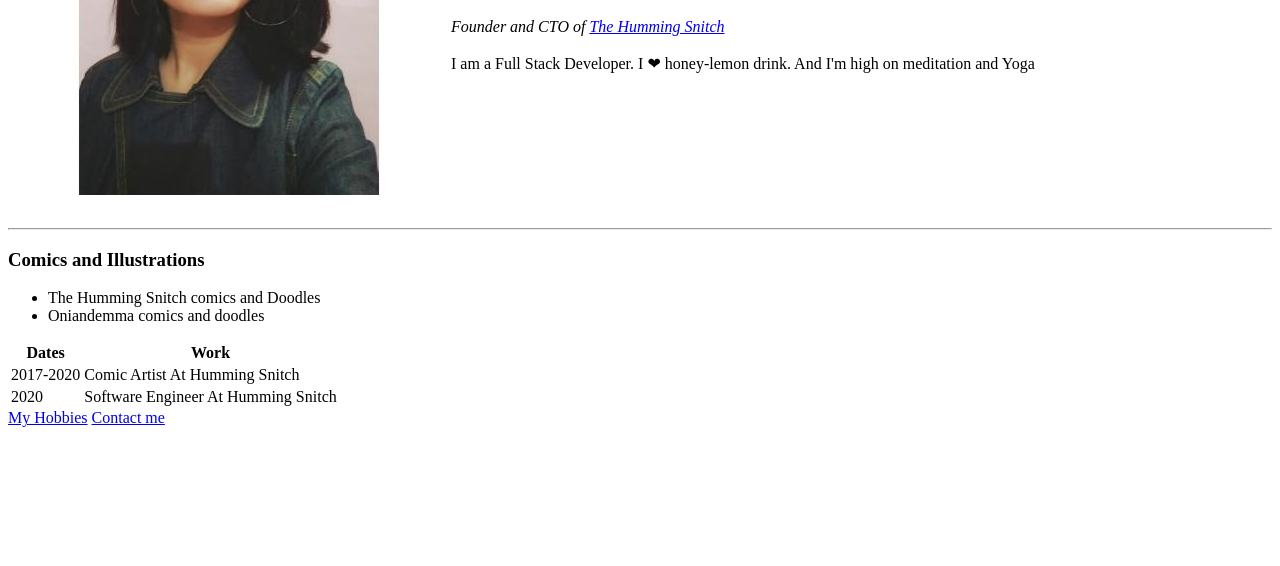
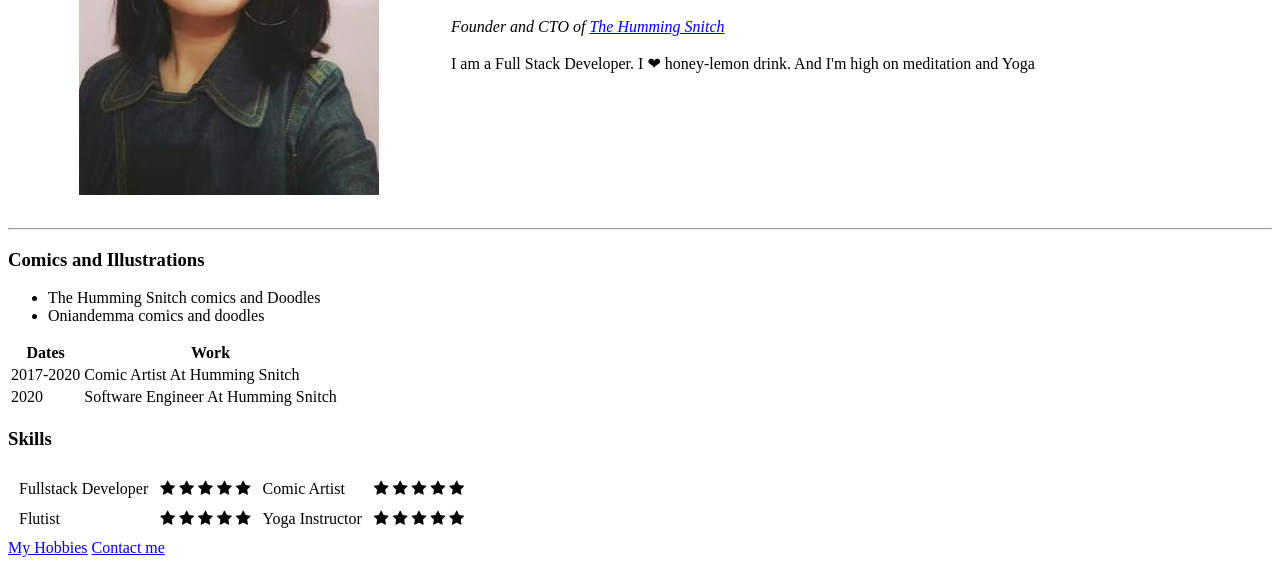
Before and after one commit to sunakshitejwani/xcv, a plain HTML site: page index.html in a window 1280 px wide. Shown: the part 234-800 px from the top of the page. Drawn offline with Linux system fonts and the light colour scheme.

Commit message:
index.html

```diff
--- a/index.html
+++ b/index.html
@@ -3,6 +3,10 @@
   <head>
     <meta charset="utf-8" />
     <title>Sunakshi's Personal Page</title>
+    <link
+      rel="stylesheet"
+      href="https://cdnjs.cloudflare.com/ajax/libs/font-awesome/4.7.0/css/font-awesome.min.css"
+    />
   </head>
   <body>
     <table cellspacing="20">
@@ -54,6 +58,55 @@
       </tbody>
       <tfoot></tfoot>
     </table>
+
+    <h3>Skills</h3>
+    <table cellspacing="10">
+      <tr>
+        <td>
+            Fullstack Developer
+        </td>
+        <td>
+            <span class="fa fa-star checked"></span>
+            <span class="fa fa-star checked"></span>
+            <span class="fa fa-star checked"></span>
+            <span class="fa fa-star checked" ></span>
+            <span class="fa fa-star checked"></span>
+        </td>
+        <td>
+            Comic Artist
+        </td>
+        <td>
+            <span class="fa fa-star checked"></span>
+            <span class="fa fa-star checked"></span>
+            <span class="fa fa-star checked"></span>
+            <span class="fa fa-star checked" ></span>
+            <span class="fa fa-star checked"></span>
+        </td>
+      </tr>
+      <tr>
+        <td>
+            Flutist
+        </td>
+        <td>
+            <span class="fa fa-star checked"></span>
+            <span class="fa fa-star checked"></span>
+            <span class="fa fa-star checked"></span>
+            <span class="fa fa-star checked" ></span>
+            <span class="fa fa-star checked"></span>
+        </td>
+        <td>
+            Yoga Instructor
+        </td>
+        <td>
+            <span class="fa fa-star checked"></span>
+            <span class="fa fa-star checked"></span>
+            <span class="fa fa-star checked"></span>
+            <span class="fa fa-star checked" ></span>
+            <span class="fa fa-star checked"></span>
+        </td>
+      </tr>
+    </table>
+
     <a href="hobbies.html" target="_blank">My Hobbies</a>
     <a href="contactme.html" target="_blank">Contact me</a>
   </body>
```
